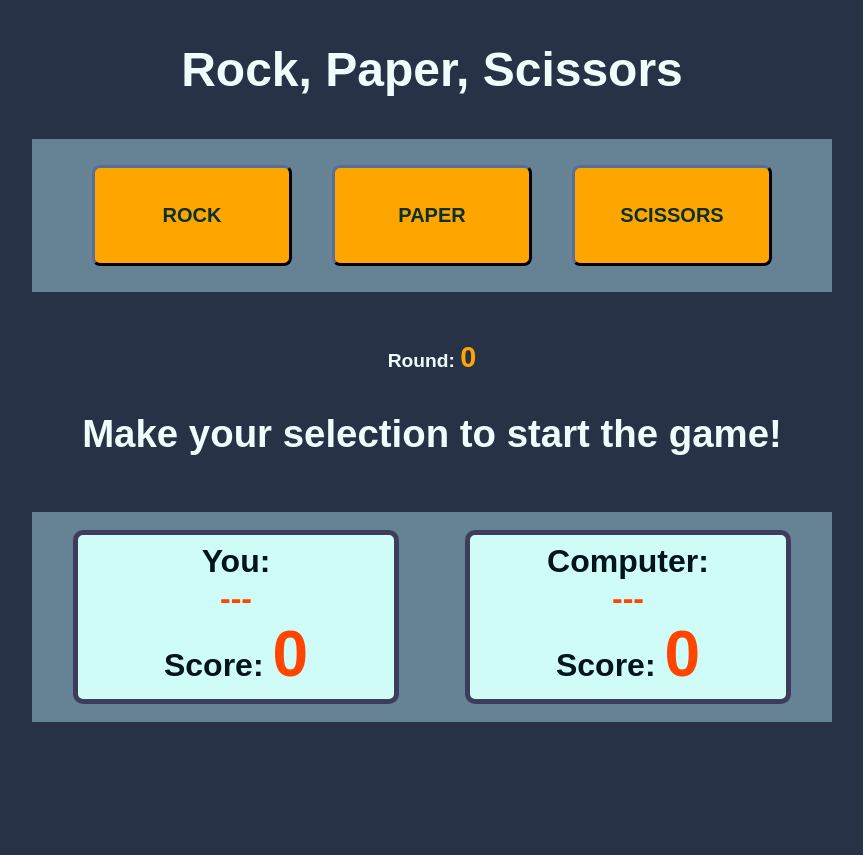
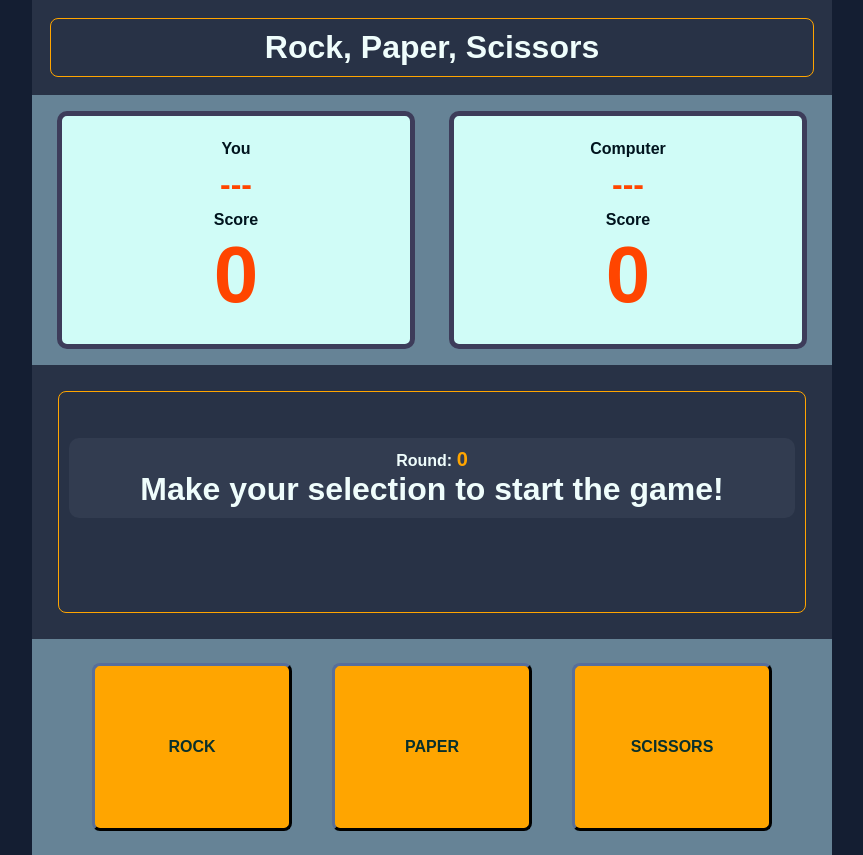
Before and after one commit to ravanbak/rock-paper-scissors, a plain HTML site: page index.html in a window 1280 px wide. Shown: the whole page, without its empty margins (208-1071 px from the left). Before the commit the page ends 800 px from the top, so only its background shows below. Drawn offline with Linux system fonts and the light colour scheme.

Commit message:
Adjust layout

```diff
--- a/index.html
+++ b/index.html
@@ -12,23 +12,29 @@
     <div id='heading'>
         <h1>Rock, Paper, Scissors</h1>
     </div>
-    <div class="buttons"></div>
-    <div id="results">
-        <p id='game-result'></p>
-        <p>Round: <span id='round'></span></p>
-        <p id='winner'></p>
-        <p id='description'></p>
-    </div>
     <div id="scores">
         <div id='player'>
-            <div>You:</div><div id='player-selection'></div>
-            <div>Score: <span id='player-score'></span></div>
+            <div>You</div><div id='player-selection'></div>
+            <div>Score</div>
+            <div id='player-score'></div>
         </div>
         <div id='computer'>
-            <div>Computer:</div><div id='computer-selection'></div>
-            <div>Score: <span id='computer-score'></span></div>
+            <div>Computer</div><div id='computer-selection'></div>
+            <div>Score</div>
+            <div id='computer-score'></div>
         </div>
     </div>
-
+    <div id="result-box">
+        <div id="results">
+            <p id='game-over'></p>
+            <p id='game-result'></p>
+            <div id='round-result'>
+                <div>Round: <span id='round'></span></div>
+                <p id='winner'></p>
+                <p id='description'></p>
+            </div>
+        </div>
+    </div>
+    <div class="buttons"></div>
 </body>
 </html>
--- a/rps.js
+++ b/rps.js
@@ -34,6 +34,8 @@ function startGame() {
 
     let p = document.querySelector('#winner');
     p = document.querySelector('#description');
+    p.textContent = '';
+    p = document.querySelector('#game-over');
     p.textContent = '';
     p = document.querySelector('#game-result');
     p.textContent = '';
@@ -136,12 +138,14 @@ function outputResults(player, computer, winnerMsg, description) {
     p.textContent = description;
 
     if (player.score >= 5 || computer.score >= 5) {
+        p = document.querySelector('#game-over');
+        p.textContent = 'GAME OVER!';
+
         p = document.querySelector('#game-result');
-
         if (player.score >= 5) {
-            p.textContent = `GAME OVER - YOU WIN ${player.score} TO ${computer.score}!`;
+            p.textContent = `YOU WIN ${player.score} TO ${computer.score}`;
         } else {
-            p.textContent = `GAME OVER - COMPUTER WINS ${computer.score} TO ${player.score}!`;
+            p.textContent = `COMPUTER WINS ${computer.score} TO ${player.score}`;
         }
 
         const buttons = document.querySelector('.buttons');
--- a/style.css
+++ b/style.css
@@ -7,19 +7,23 @@ body {
 
     max-width: 800px;
 
-    background: rgb(40, 50, 70);;
+    background: rgb(20, 30, 50);;
 }
 
-#heading, #results {
+#heading, #results, #result-box {
     text-align: center;
     background: rgb(40, 50, 70);
     color: rgb(239, 253, 252);
     font-weight: bold;
-    padding: 10px;
+    padding: 8px;
 }
 
-#heading {
-    font-size: 1.5em;
+#heading h1 {
+    font-size: 2em;
+    border: orange 1px solid;
+    border-radius: 8px;
+    padding: 10px;
+    margin: 10px;
 }
 
 .buttons, #scores {
@@ -29,12 +33,12 @@ body {
 #player, #computer {
     color: rgb(0, 20, 30);
     background:rgb(208, 252, 247);
-    margin: 10px;
+    margin: 8px;
 }
 
 #round {
     color: orange;
-    font-size: 1.5em;
+    font-size: 1.25em;
 }
 
 #player-selection,
@@ -42,36 +46,39 @@ body {
 #player-score,
 #computer-score {
     color: orangered;
+    font-size: 2em;
+    font-weight: bold;
+}
+
+#player-selection,
+#computer-selection {
+    margin: 8px 0;
 }
 
 #player-score,
 #computer-score {
-    font-size: 2em;
+    font-size: 5em;
 }
 
 .buttons {
     display: flex;
-    justify-content:space-around;
+    justify-content: space-around;
+    align-items: center;
     padding: 2% 5%;
-}
-
-#game-result {
-    color: orange;
 }
 
 .button {
     background: orange;
     color: rgb(9, 48, 44);
-    font-size: 1.25em;
+    font-size: 1em;
     font-weight: bold;
     flex-grow: 1;
-    width: 30%;
-    min-width: 130px;
+    width: 25%;
+    min-width: 100px;
     max-width: 200px;
 
-    margin: 10px;
-    padding-top: 5%;
-    padding-bottom: 5%;
+    margin: 8px;
+    padding: 10% 0;
 
     border-color:rgb(40, 50, 70);
     border-width: 3px;
@@ -79,21 +86,40 @@ body {
 }
 
 #results {
+    display: flex;
+    flex-direction: column;
     min-height: 200px;
     padding: 10px;
-    font-size: 1.2em;
+    margin: 18px;
+    font-size: 1em;
+    border: orange 1px solid;
+    border-radius: 8px;
+}
+
+#round-result {
+    background: rgb(50, 60, 80);
+    border-radius: 10px;
+    padding: 10px;
+}
+
+#game-over {
+    color: orange;
+    font-size: 2em;
+    font-weight: bold;
+    margin: 8px;
 }
 
 #game-result {
-    font-size: 2em;
+    font-size: 1em;
     font-weight: bold;
+    margin: 10px;
 }
 
 #scores {
     display: flex;
     justify-content: space-around;
-
     padding: 1%;
+    font-weight: bold;
 }
 
 #player, #computer {
@@ -101,23 +127,22 @@ body {
     flex-direction: column;
     align-items: center;
     width: 40%;
-    min-width: 150px;
+    min-width: 165px;
     max-width: 300px;
-    font-size: 2em;
-    font-weight: bold;
     border: rgb(61, 60, 90) 5px solid;
     border-radius: 10px;
-    padding: 1%;
+    padding: 3%;
 }
 
 #winner {
     font-size: 2em;
     font-weight: bold;
-    margin-bottom: 0;
+    margin: 0;
 }
 
 #description {
-    color:rgb(255, 183, 157);
+    color:orange;
     font-size: 1em;
     font-weight: 100;
+    margin: 0;
 }
```
